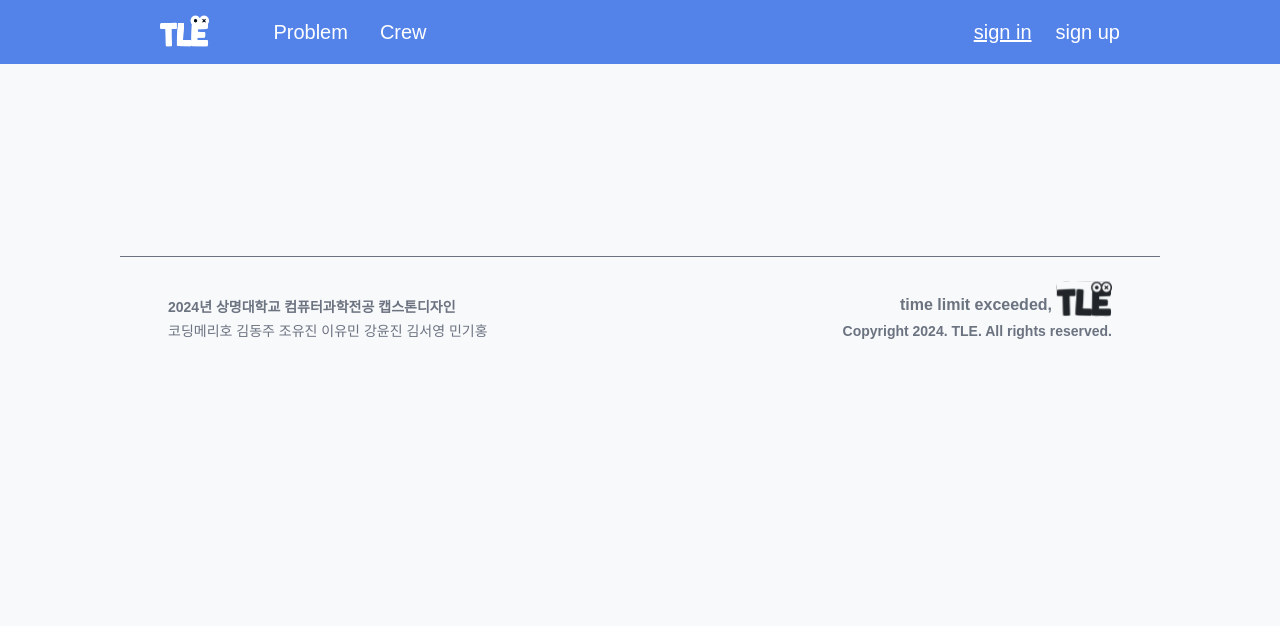
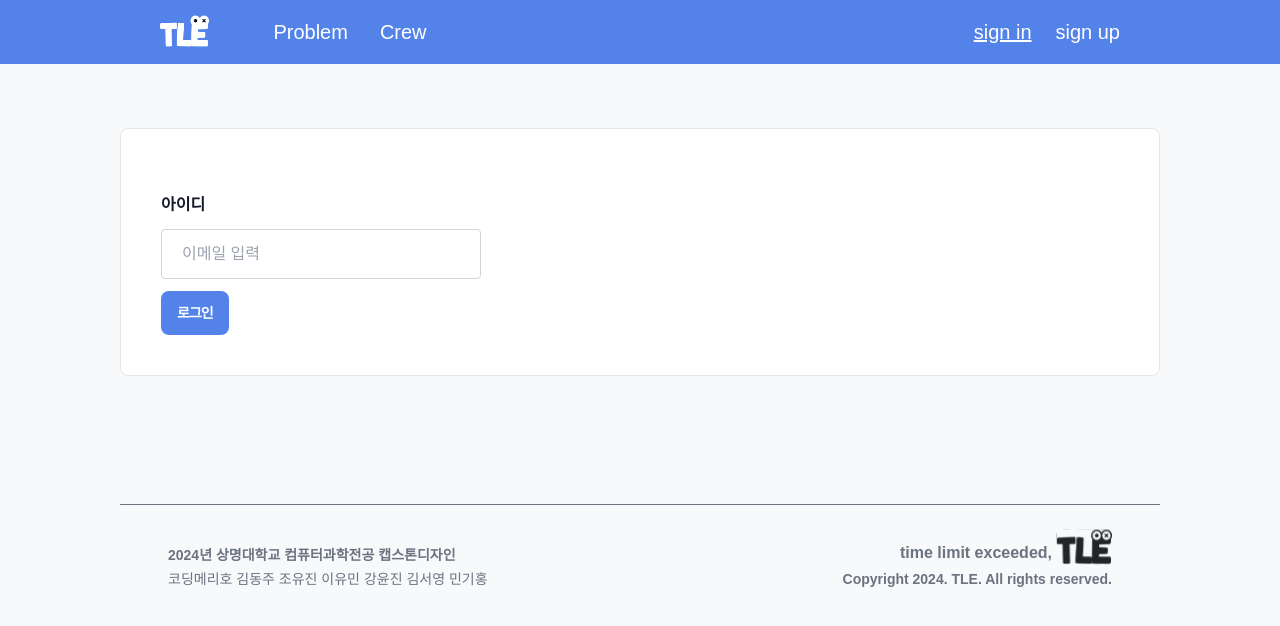
Before and after one commit to tle-ko/fe-web-react, a React (Create React App) app: page /signin in a window 1280 px wide. Shown: the top 626 px of the page. Built offline with nearby package versions, Linux system fonts and the light colour scheme; a web font is replaced by a local one.

Commit message:
✨ feat: signin 페이지 수정

```diff
--- a/src/pages/signin/Signin.jsx
+++ b/src/pages/signin/Signin.jsx
@@ -1,8 +1,19 @@
+import Input from '../../components/common/input';
+import Button from '../../components/common/button';
 import Footer from '../../components/common/footer';
+
 export default function signin(){
   return(
-
     <div>
+      <div className='box'>
+        <Input title="아이디" placeholder="이메일 입력" />
+        <Button
+          buttonSize="formBtn"
+          colorStyle="blueWhite"
+          content="로그인"
+          onClick={() => console.log('Button clicked')}
+        />
+      </div>
       <Footer />
     </div>
   )
```
